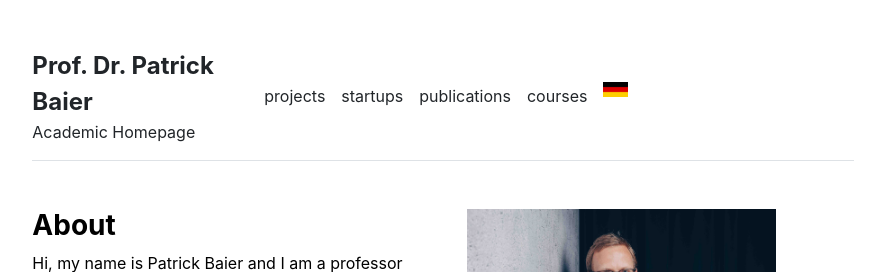
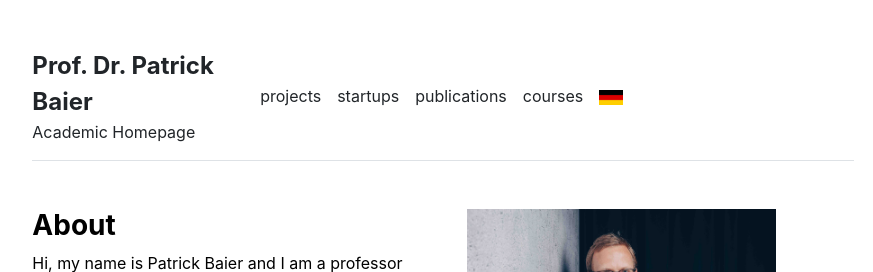
Before and after one commit to pabair/pabair.github.io, a Jekyll site: the page built from index.md, in a window 1280 px wide. Shown: the top 272 px of the page, without its empty margins (197-1070 px from the left). Built offline with Jekyll 4.4.1, drawn with Linux system fonts in a browser that asks for light colours.

Commit message:
added content

```diff
--- a/_includes/header.html
+++ b/_includes/header.html
@@ -11,7 +11,7 @@
     {% for item in site.data.settings.menu %}
       <a class="me-3 py-2 text-decoration-none" href="{{ site.github.url }}{{ item.url }}">{{ item.name }}</a>
     {% endfor %}
-    <a href="https://www.ki-garage.de/de/">
+    <a class="me-3 py-2 text-decoration-none" href="https://www.ki-garage.de/de/">
     <img src="{{ site.github.url }}/assets/img/germany.png" alt="Home" width="10%">
     </a>
   </nav>
```
